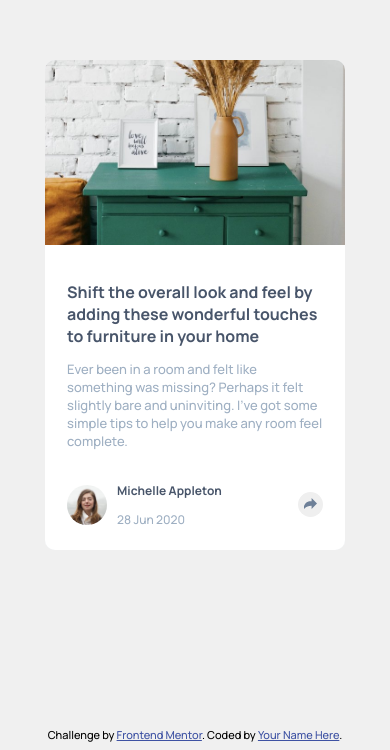
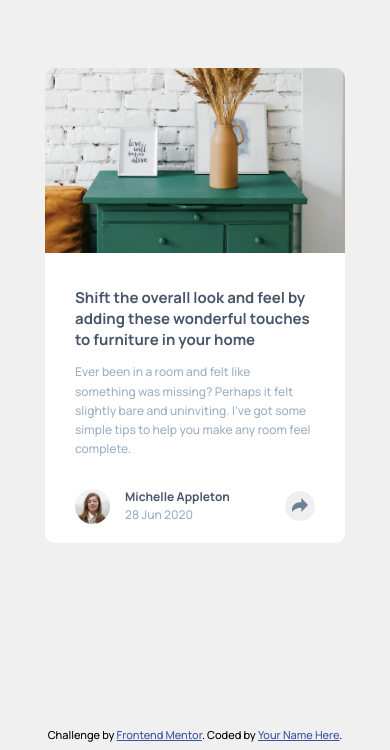
Before and after one commit to josno/article-preview-component-master, a plain HTML site: page index.html in a window 390 px wide. Shown: the part 125-875 px from the top of the page. Drawn offline with nearby package versions, Linux system fonts and the light colour scheme.

Commit message:
Complete mobile

```diff
--- a/index.html
+++ b/index.html
@@ -23,7 +23,7 @@
       </div>
       <div class='details-container'>
 
-        <h1 class="bold-text no-margin">
+        <h1 class="bold-text ">
           Shift the overall look and feel by adding these wonderful
           touches to furniture in your home
         </h1>
--- a/styles.css
+++ b/styles.css
@@ -33,20 +33,22 @@ img {
 }
 
 .details-container {
-	padding: 22px 22px 10px 22px;
+	padding: 22px 30px 10px 30px;
 	background-color: #ffffff;
 }
 
 .bold-text {
 	color: hsl(217, 19%, 35%);
 	font-weight: 700;
-	font-size: 16px;
+	font-size: 15px;
 }
 
 .details-text {
 	color: hsl(212, 23%, 69%);
-	font-size: 13px;
+	font-size: 12px;
 	font-weight: 500;
+	line-height: 1.6;
+	padding-right: 2px;
 }
 
 .small {
@@ -66,7 +68,8 @@ img {
 .contact-info-container {
 	display: flex;
 	align-items: center;
-	margin-top: 20px;
+	margin-top: 30px;
+	margin-bottom: 8px;
 }
 
 .contact {
@@ -75,15 +78,20 @@ img {
 
 .contact-img-container {
 	display: flex;
-	margin-right: 10px;
+	margin-right: 15px;
 	overflow: hidden;
-	width: 40px;
+	width: 35px;
 	border-radius: 50%;
 }
 
+.no-margin {
+	margin: 0px;
+}
+
 button {
-	width: 25px;
-	height: 25px;
+	padding: 7px;
+	width: 30px;
+	height: 30px;
 	border-radius: 50%;
 	border: none;
 }
```
